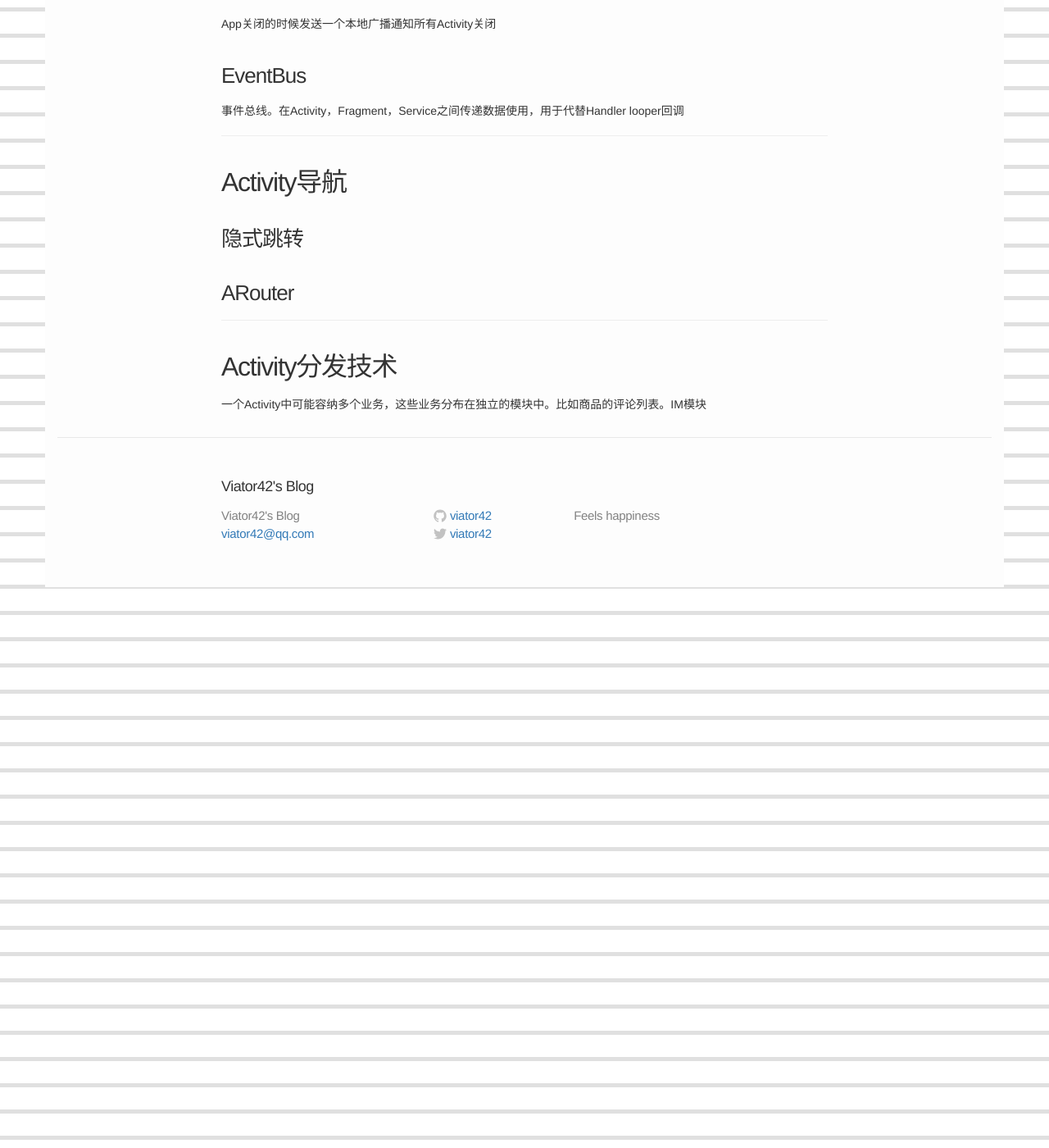
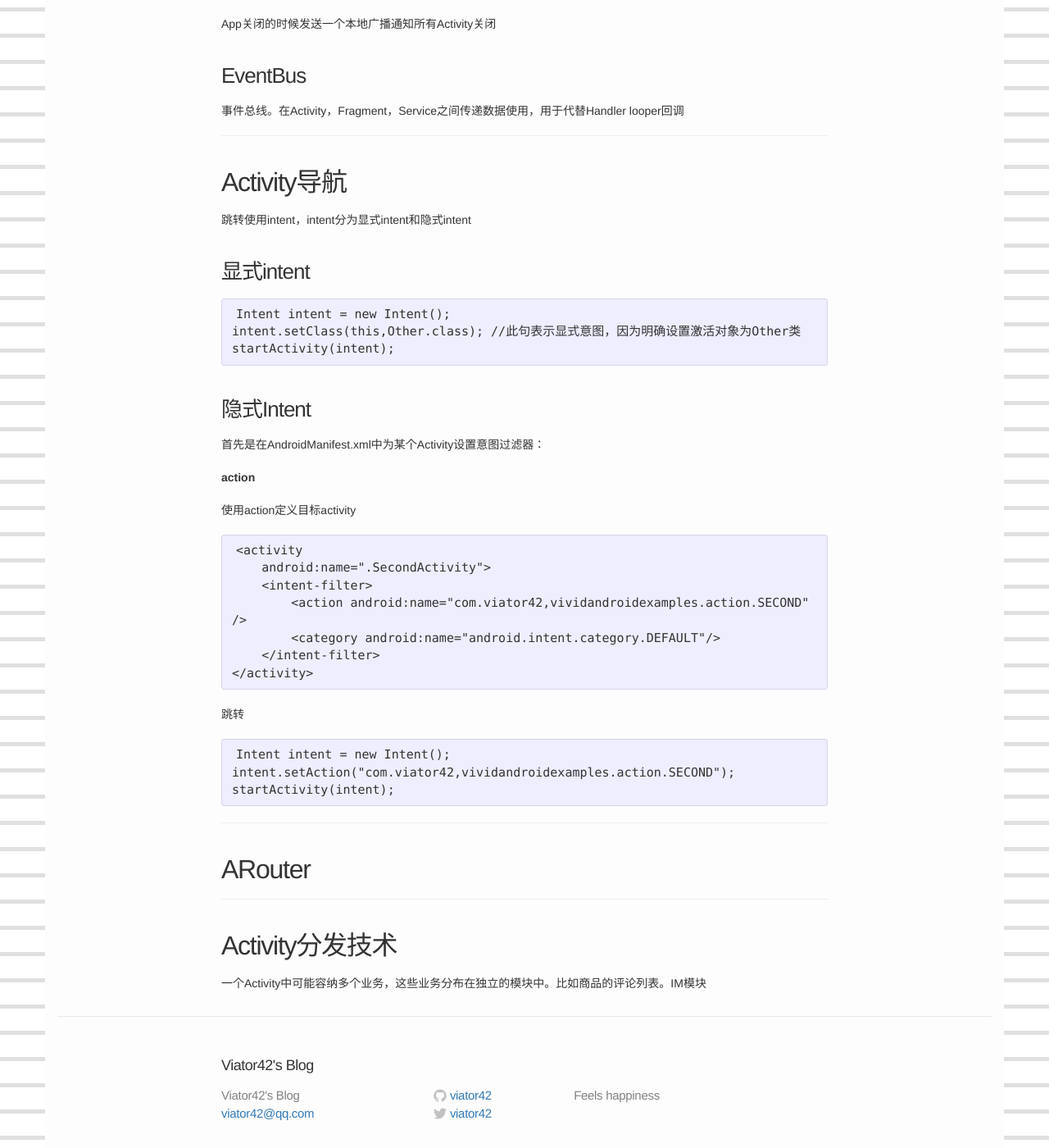
Before and after one commit to viator42/viator42.github.io, a Jekyll site: the page built from _posts/2019-1-3-android-multi-module-note.markdown, in a window 1280 px wide and 1400 px high, scrolled down 1182 px. Shown: the whole window at 82% size. Built offline with Jekyll 4.4.1, drawn with Linux system fonts in a browser that asks for light colours.

Commit message:
update post

```diff
--- a/_posts/2019-1-3-android-multi-module-note.markdown
+++ b/_posts/2019-1-3-android-multi-module-note.markdown
@@ -44,9 +44,41 @@ App关闭的时候发送一个本地广播通知所有Activity关闭
 
 ## Activity导航
 
-### 隐式跳转
+跳转使用intent，intent分为显式intent和隐式intent
 
-### ARouter
+### 显式intent
+
+    Intent intent = new Intent();
+    intent.setClass(this,Other.class); //此句表示显式意图，因为明确设置激活对象为Other类
+    startActivity(intent);
+
+### 隐式Intent
+
+首先是在AndroidManifest.xml中为某个Activity设置意图过滤器：
+
+__action__
+
+使用action定义目标activity
+
+    <activity
+        android:name=".SecondActivity">
+        <intent-filter>
+            <action android:name="com.viator42,vividandroidexamples.action.SECOND" />
+            <category android:name="android.intent.category.DEFAULT"/>
+        </intent-filter>
+    </activity>
+
+跳转
+
+    Intent intent = new Intent();
+    intent.setAction("com.viator42,vividandroidexamples.action.SECOND");
+    startActivity(intent);
+
+
+
+--------
+
+## ARouter
 
 --------
 
```
